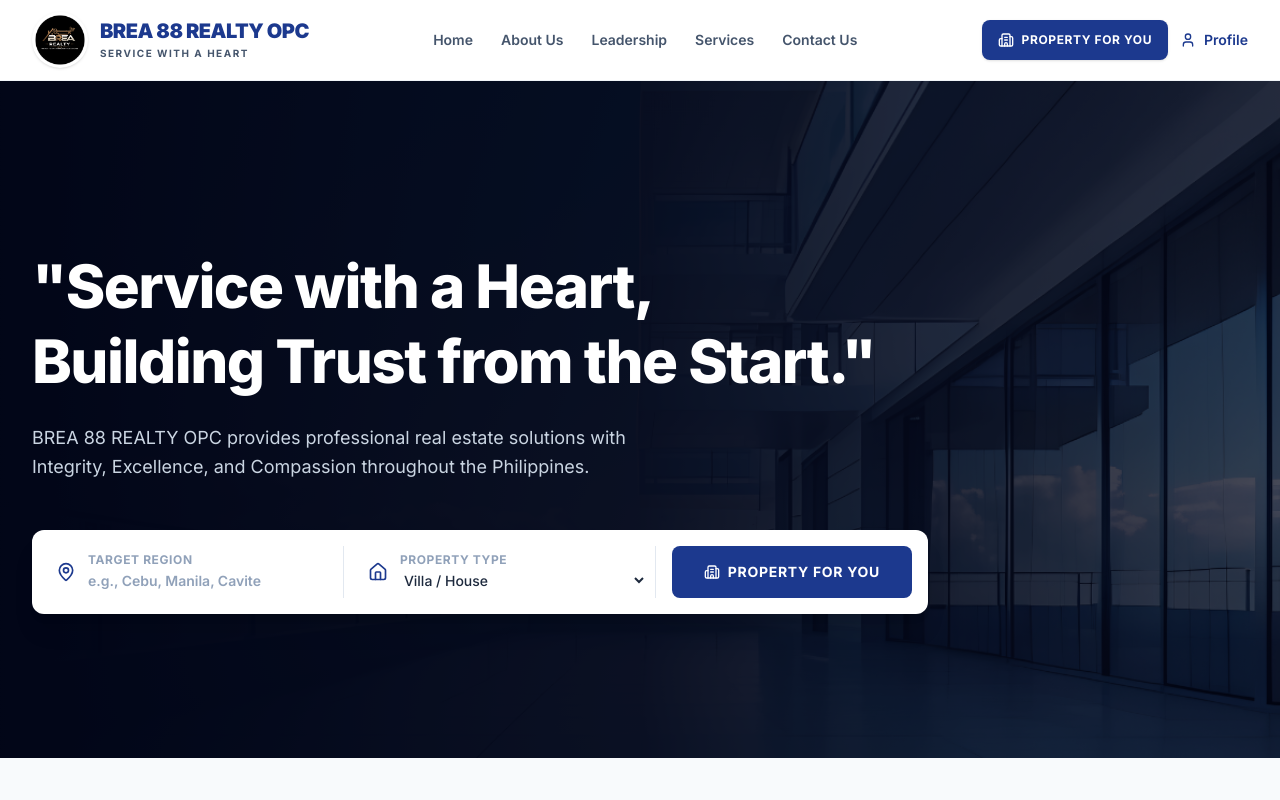
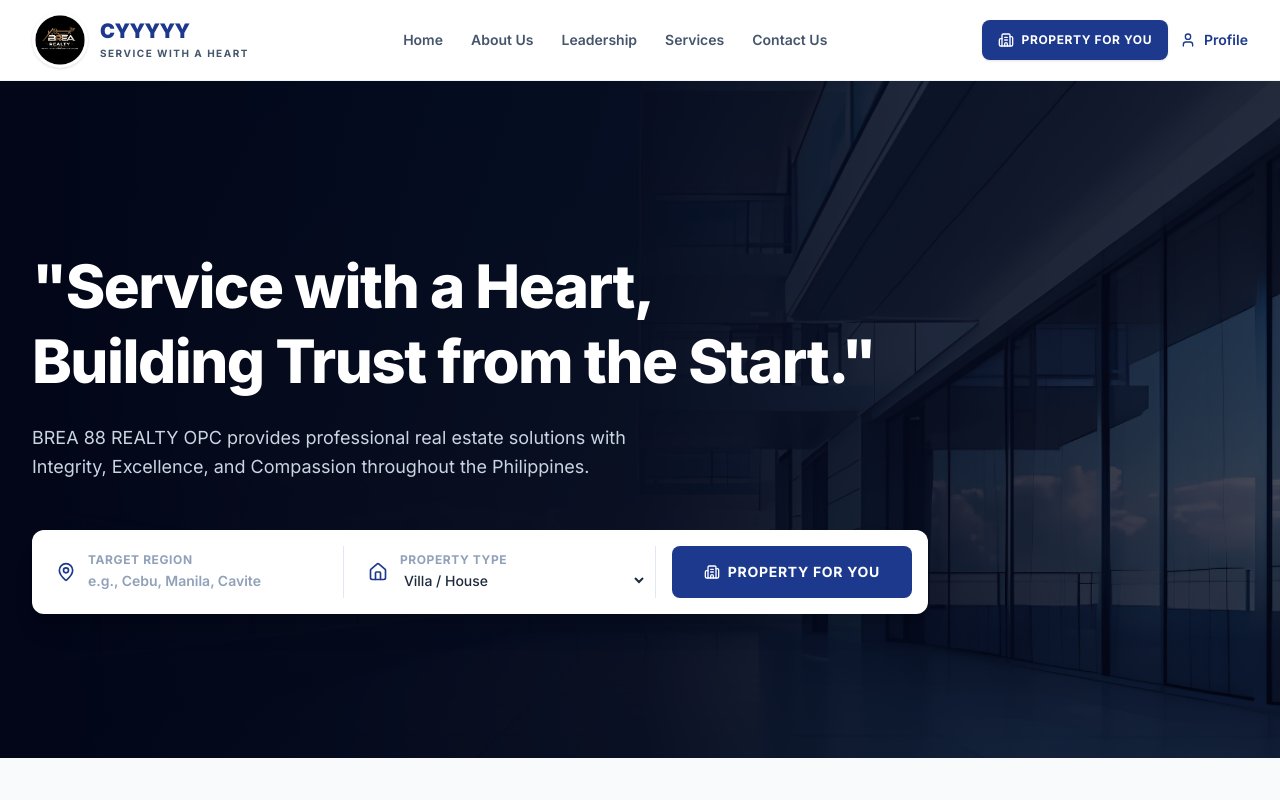
Before and after one commit to cylexnoe/brea88, a Next.js app in the folder brea88/: page / in a window 1280 px wide. Shown: the top 800 px of the page. Built offline with nearby package versions, Linux system fonts and the light colour scheme.

Commit message:
Update page.tsx

```diff
--- a/brea88/src/app/page.tsx
+++ b/brea88/src/app/page.tsx
@@ -128,7 +128,7 @@ export default function HomePage() {
 
               <div className="flex min-w-0 flex-col justify-center">
                 <span className="truncate text-sm font-black leading-tight tracking-tight text-blue-900 sm:text-lg lg:text-xl">
-                  BREA 88 REALTY OPC
+                  CYYYYY
                 </span>
 
                 <span className="mt-0.5 text-[7px] font-bold uppercase tracking-[0.12em] text-slate-600 sm:text-[10px] sm:tracking-[0.15em]">
```
